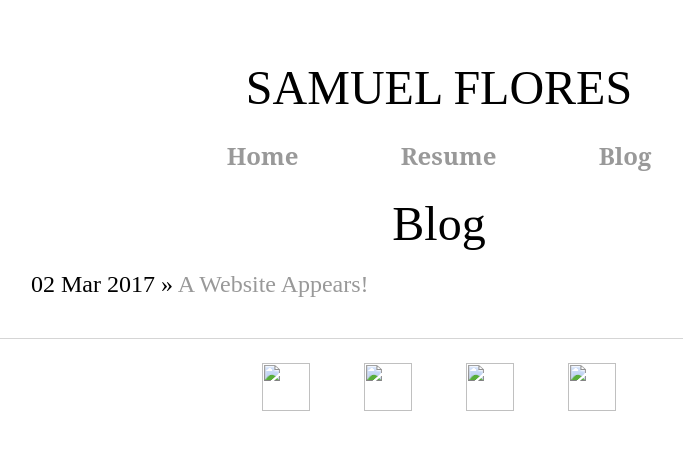
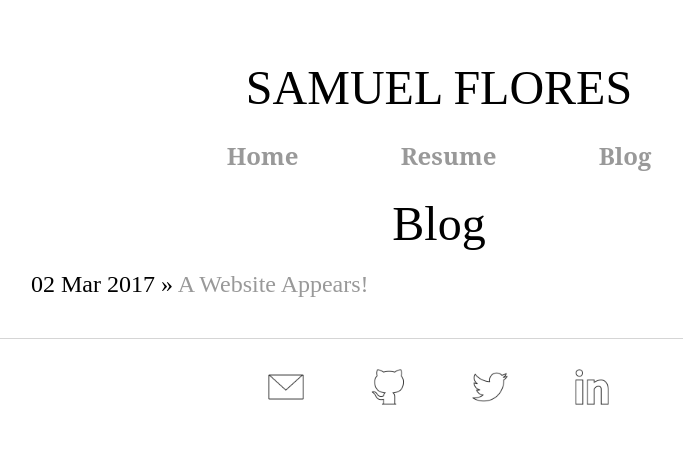
Before and after one commit to floressa/floressa.github.io, a Jekyll site: the page built from blog/index.html, in a window 1280 px wide. Shown: the top 450 px of the page, without its empty margins (201-884 px from the left). Built offline with Jekyll 4.4.1, drawn with Linux system fonts in a browser that asks for light colours; some web fonts are replaced.

Commit message:
so many commits

```diff
--- a/_layouts/default.html
+++ b/_layouts/default.html
@@ -37,10 +37,10 @@
 
 		    <footer>
                 <ul>
-                    <li><a href="mailto:floressa@usc.edu"><img src="icons/icon-gmail.png"></a></li>
-                    <li><a href="https://github.com/floressa"><img src="icons/icon-github.png"></a></li>
-                    <li><a href="https://twitter.com/floressa16"><img src="icons/icon-twitter.png"></a></li>
-                    <li><a href="https://linkedin.com/in/samuel-flores"><img src="icons/icon-linkedin.png"></a></li>
+                    <li><a href="mailto:floressa@usc.edu"><img src="../icons/icon-gmail.png"></a></li>
+                    <li><a href="https://github.com/floressa"><img src="../icons/icon-github.png"></a></li>
+                    <li><a href="https://twitter.com/floressa16"><img src="../icons/icon-twitter.png"></a></li>
+                    <li><a href="https://linkedin.com/in/samuel-flores"><img src="../icons/icon-linkedin.png"></a></li>
                 </ul>
 		    </footer>
         </body>
```
